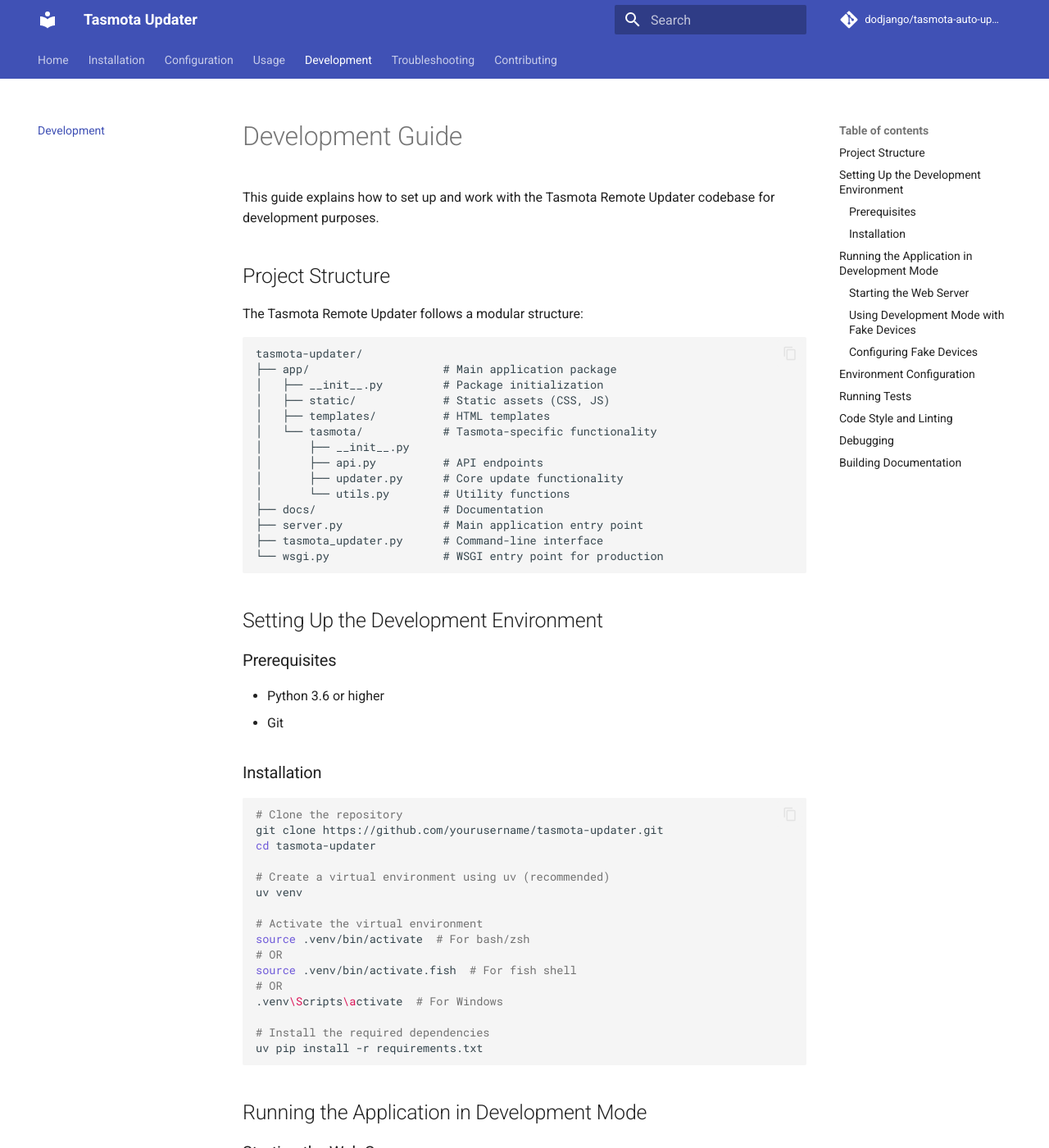
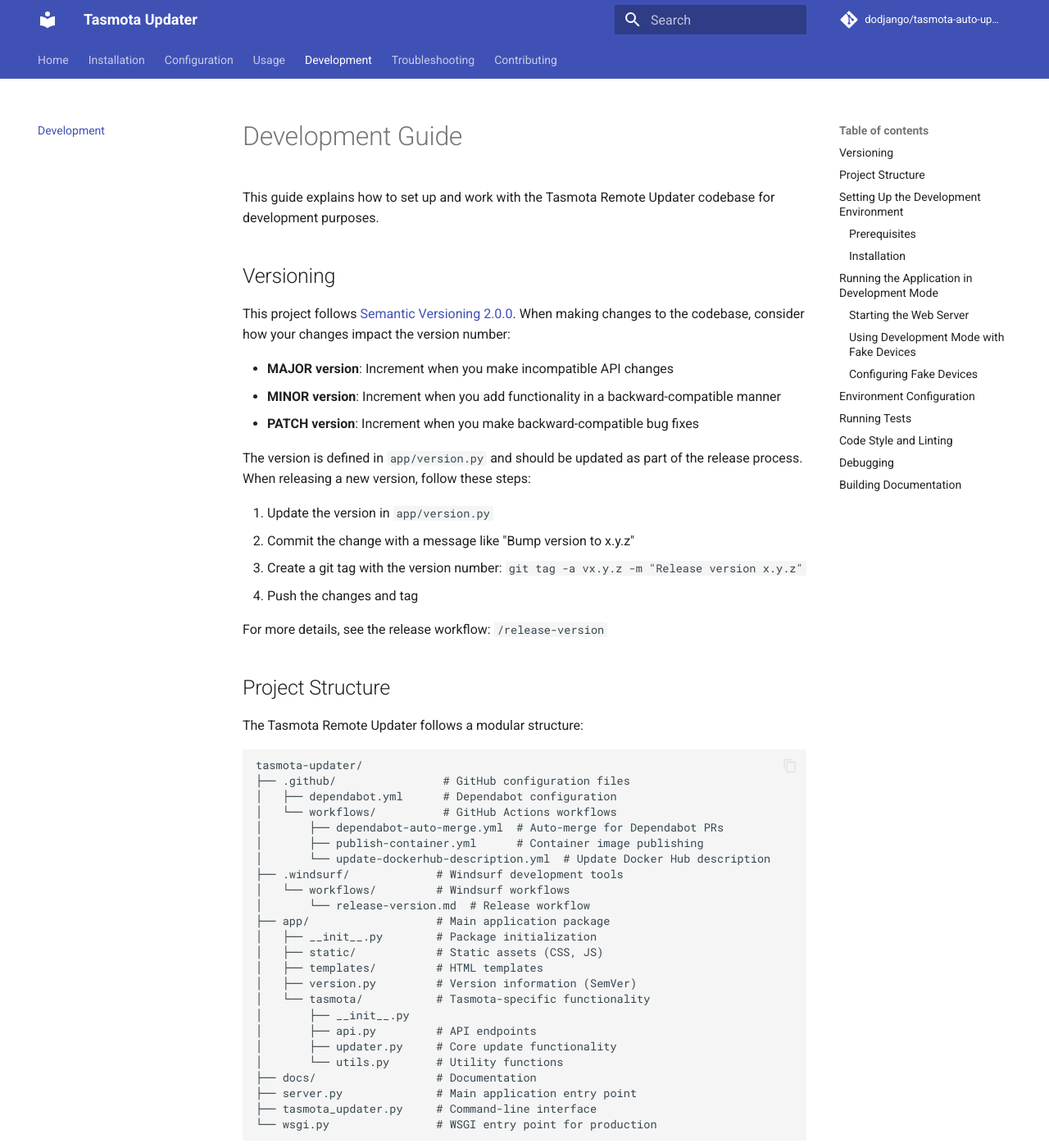
Before and after one commit to dodjango/tasmota-auto-updater, an MkDocs documentation site: the page built from docs/development.md, in a window 1280 px wide and 1400 px high. Shown: the whole window at 82% size. Built offline with MkDocs 1.6.1 and Material for MkDocs 9.7.7, drawn with Linux system fonts in a browser that asks for light colours; comment, search, counter and statistics services are not loaded.

Commit message:
feat: implement semantic versioning with version tracking and auto-merge workflow

````diff
--- a/docs/development.md
+++ b/docs/development.md
@@ -1,6 +1,23 @@
 # Development Guide
 
 This guide explains how to set up and work with the Tasmota Remote Updater codebase for development purposes.
+
+## Versioning
+
+This project follows [Semantic Versioning 2.0.0](https://semver.org/). When making changes to the codebase, consider how your changes impact the version number:
+
+- **MAJOR version**: Increment when you make incompatible API changes
+- **MINOR version**: Increment when you add functionality in a backward-compatible manner
+- **PATCH version**: Increment when you make backward-compatible bug fixes
+
+The version is defined in `app/version.py` and should be updated as part of the release process. When releasing a new version, follow these steps:
+
+1. Update the version in `app/version.py`
+2. Commit the change with a message like "Bump version to x.y.z"
+3. Create a git tag with the version number: `git tag -a vx.y.z -m "Release version x.y.z"`
+4. Push the changes and tag
+
+For more details, see the release workflow: `/release-version`
 
 ## Project Structure
 
@@ -8,19 +25,29 @@
 
 ```
 tasmota-updater/
-├── app/                    # Main application package
-│   ├── __init__.py         # Package initialization
-│   ├── static/             # Static assets (CSS, JS)
-│   ├── templates/          # HTML templates
-│   └── tasmota/            # Tasmota-specific functionality
+├── .github/                # GitHub configuration files
+│   ├── dependabot.yml      # Dependabot configuration
+│   └── workflows/          # GitHub Actions workflows
+│       ├── dependabot-auto-merge.yml  # Auto-merge for Dependabot PRs
+│       ├── publish-container.yml      # Container image publishing
+│       └── update-dockerhub-description.yml  # Update Docker Hub description
+├── .windsurf/             # Windsurf development tools
+│   └── workflows/         # Windsurf workflows
+│       └── release-version.md  # Release workflow
+├── app/                   # Main application package
+│   ├── __init__.py        # Package initialization
+│   ├── static/            # Static assets (CSS, JS)
+│   ├── templates/         # HTML templates
+│   ├── version.py         # Version information (SemVer)
+│   └── tasmota/           # Tasmota-specific functionality
 │       ├── __init__.py
-│       ├── api.py          # API endpoints
-│       ├── updater.py      # Core update functionality
-│       └── utils.py        # Utility functions
-├── docs/                   # Documentation
-├── server.py               # Main application entry point
-├── tasmota_updater.py      # Command-line interface
-└── wsgi.py                 # WSGI entry point for production
+│       ├── api.py         # API endpoints
+│       ├── updater.py     # Core update functionality
+│       └── utils.py       # Utility functions
+├── docs/                  # Documentation
+├── server.py              # Main application entry point
+├── tasmota_updater.py     # Command-line interface
+└── wsgi.py                # WSGI entry point for production
 ```
 
 ## Setting Up the Development Environment
````
Also changed, not shown: .windsurf/workflows/release-version.md (added, +89 -0 lines), README.md (+15 -2 lines), app/version.py (added, +12 -0 lines), docs/api.md (+19 -2 lines), server.py (+12 -2 lines), 2 other files.
